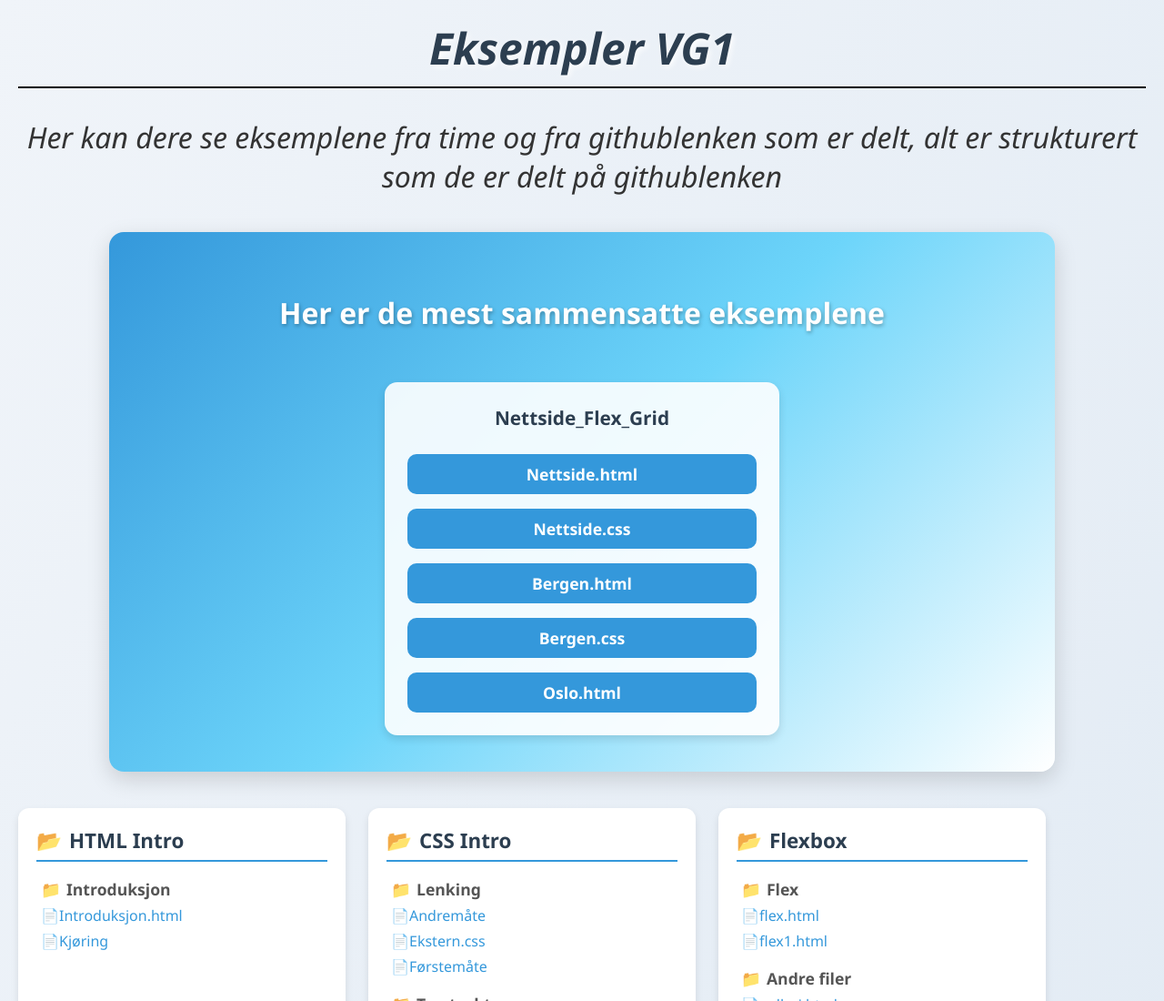
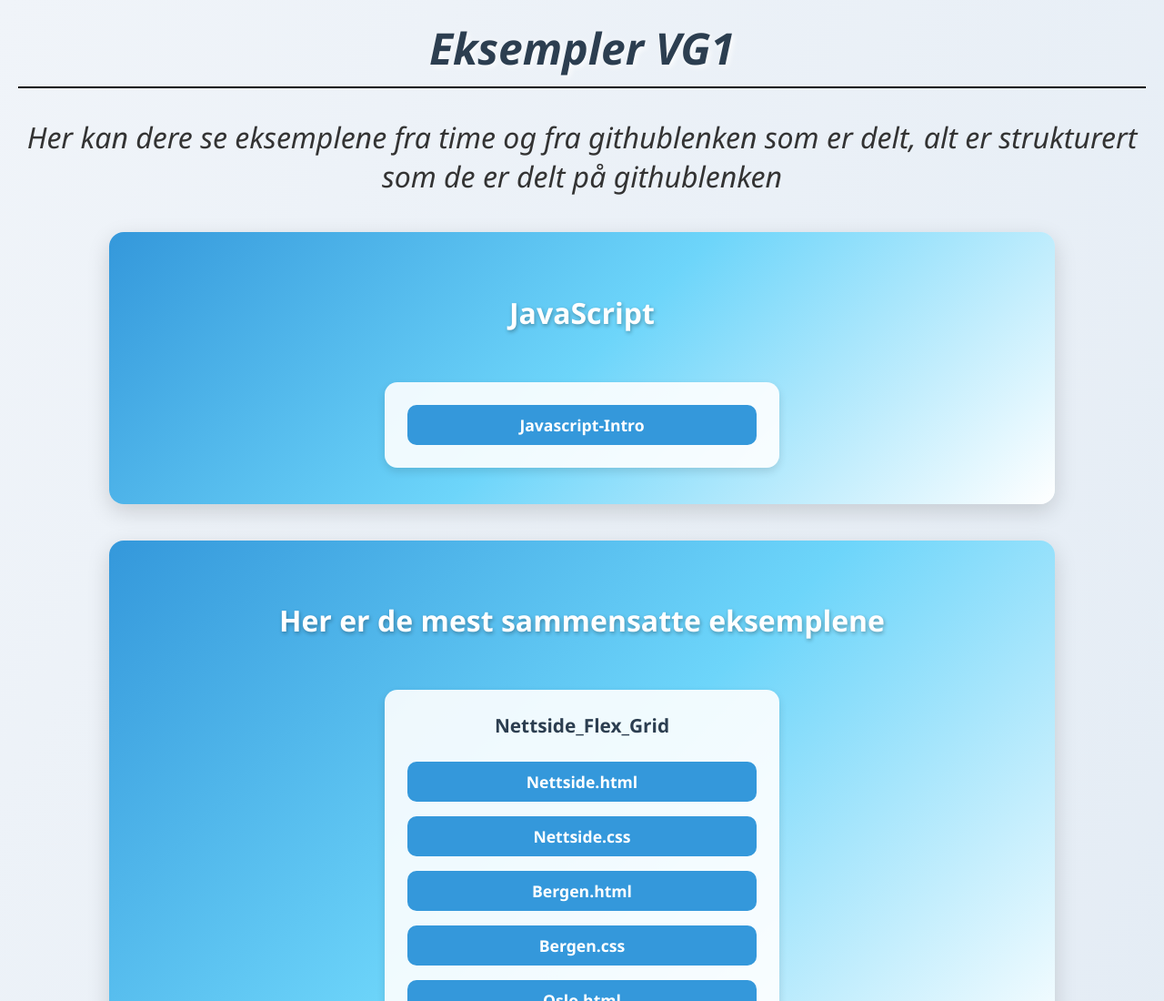
Before and after one commit to MariusVP01/MariusVP01.github.io, a plain HTML site: page index.html in a window 1280 px wide. Shown: the top 1100 px of the page at 91% size. Drawn offline with Linux system fonts and the light colour scheme.

Commit message:
Lagt til md fil til nettside

```diff
--- a/index.html
+++ b/index.html
@@ -15,6 +15,11 @@
       </p>
     </div>
 
+    <div class="hoved">
+      <h2>JavaScript</h2>
+      <div class="eksempel">
+        <a href="https://github.com/MariusVP01/MariusVP01.github.io/blob/main/Eksempler/Javascript/Del_1_JS_for_nybegynnere.md">Javascript-Intro</a>      </div>
+    </div>
     <div class="hoved">
       <h2>Her er de mest sammensatte eksemplene</h2>
       <div class="eksempel">
```
